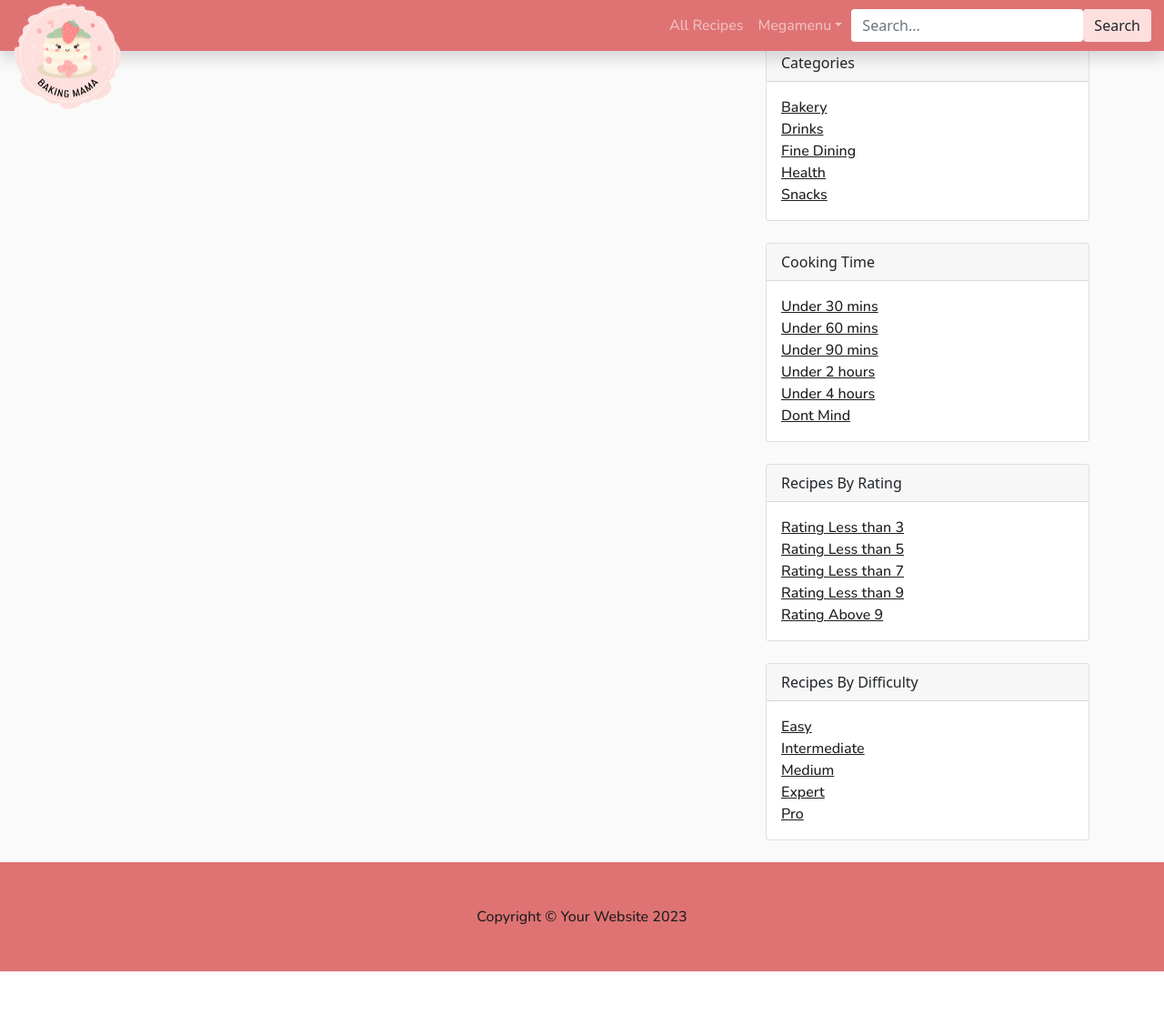
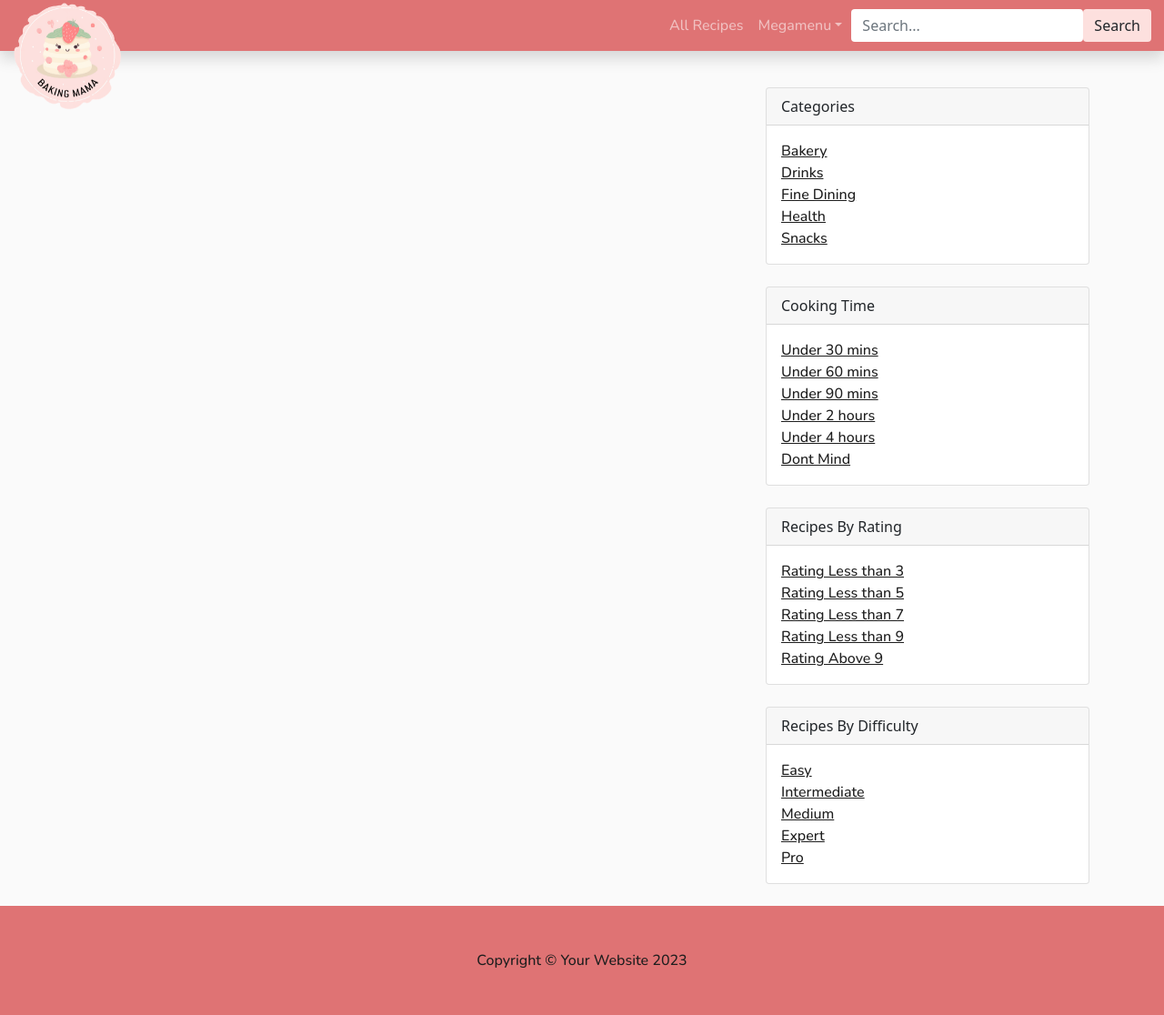
Before and after one commit to rnc-personal/ci-fullstack-pp4, a Django app: page /time/ in a window 1280 px wide. Shown: the whole page at 91% size. Before the commit the page ends 1068 px from the top, so only its background shows below. Run offline with Django 3.2, Linux system fonts and the light colour scheme; data that the repository does not hold is empty; some libraries are stand-ins or nearby versions.

Commit message:
increased padding for detail and list templates (nabar)

```diff
--- a/templates/recipe_detail.html
+++ b/templates/recipe_detail.html
@@ -6,7 +6,7 @@
 {% load static %}
 
 <!-- Page content-->
-<div class="container mt-5">
+<div class="container mt-5 pt-5">
     <div class="row">
         <div class="col-lg-8 mt-3">
             <!-- Post content-->
--- a/templates/recipe_list.html
+++ b/templates/recipe_list.html
@@ -5,7 +5,7 @@
 
 
         <!-- Page content-->
-        <div class="container mt-5">
+        <div class="container mt-5 pt-5">
             <div class="row">
                 <div class="col-lg-8 mt-3">
                     <!-- Post content-->
```
